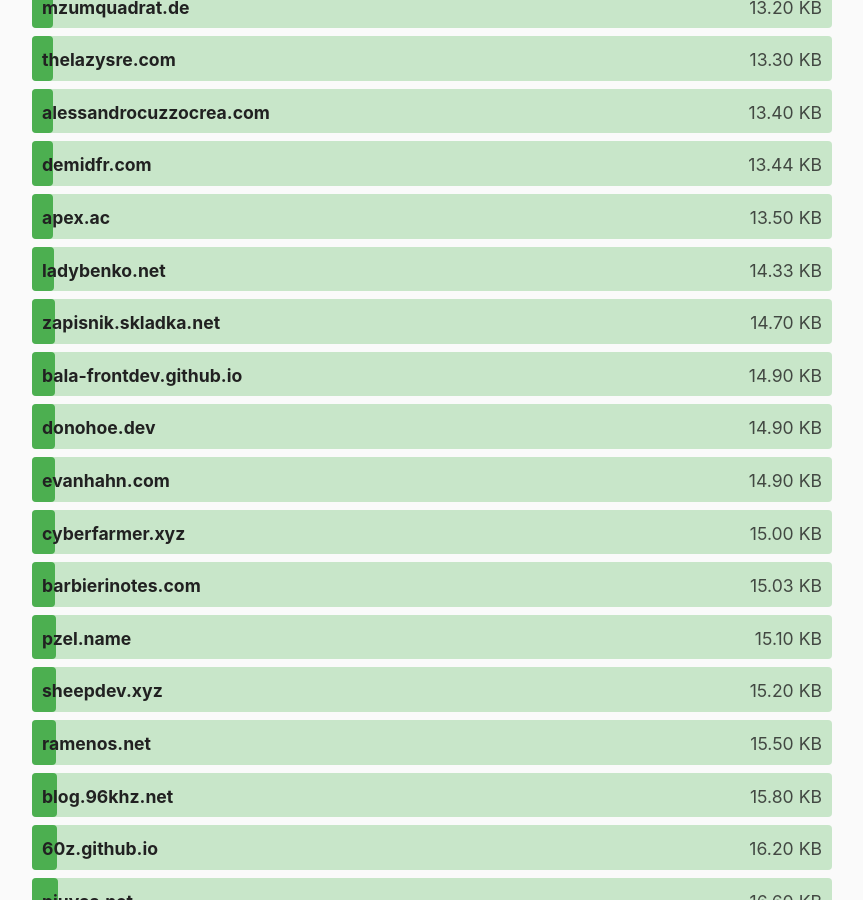
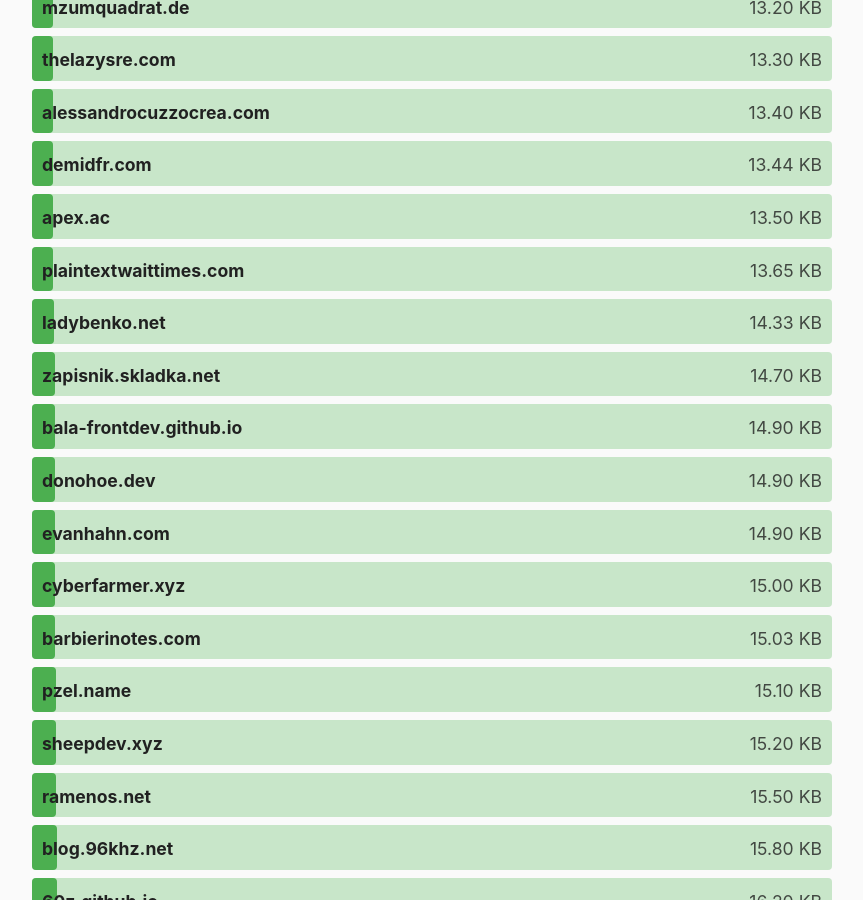
Before and after one commit to kevquirk/512kb.club, a Jekyll site: the page built from index.md, in a window 1280 px wide and 900 px high, scrolled down 7740 px. Shown: the whole window, without its empty margins (208-1071 px from the left). Built offline with Jekyll 4.4.1, drawn with Linux system fonts in a browser that asks for light colours.

Commit message:
adding plaintextwaittimes

```diff
--- a/_data/sites.yml
+++ b/_data/sites.yml
@@ -4277,3 +4277,8 @@
   url: https://zwieratko.sk/
   size: 28.07
   last_checked: 2024-02-11
+
+- domain: plaintextwaittimes.com
+  url: https://plaintextwaittimes.com/
+  size: 13.65
+  last_checked: 2024-09-06
```
